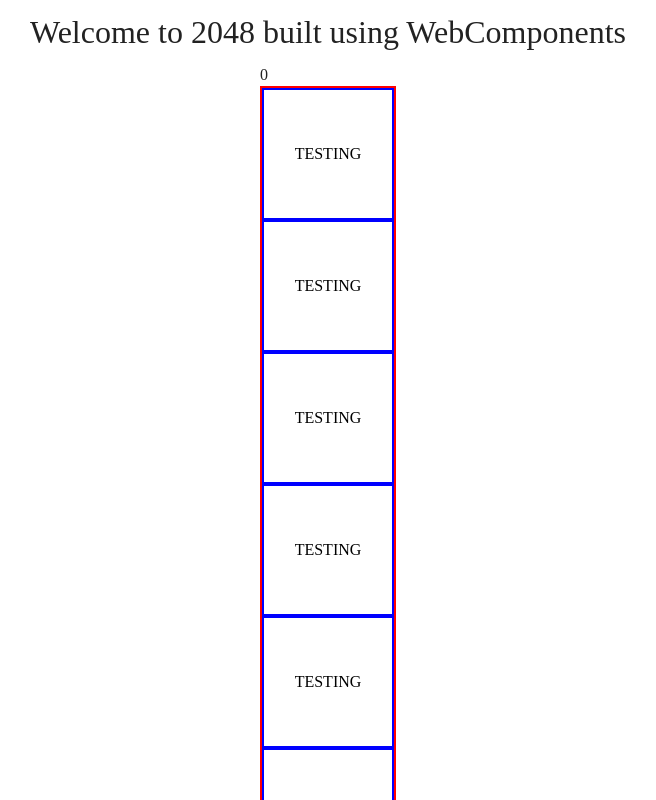
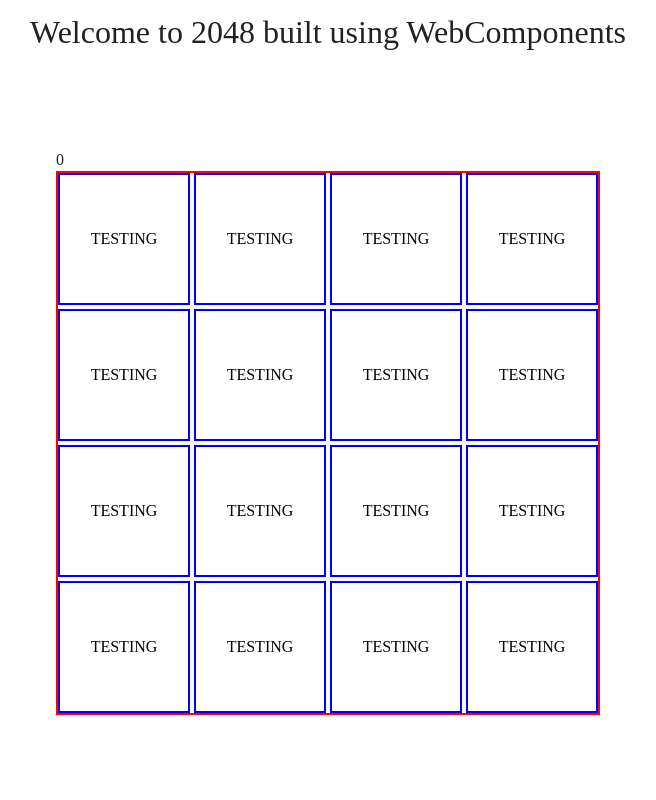
Before and after one commit to johannesrave/wc-2048, a website built with Parcel: page src/index.html in a window 1280 px wide. Shown: the top 800 px of the page, without its empty margins (312-968 px from the left). Built offline with nearby package versions, Linux system fonts and the light colour scheme.

Commit message:
working board

```diff
--- a/css/custom.css
+++ b/css/custom.css
@@ -14,8 +14,3 @@ header {
   height: 4rem;
   font-size: 2rem;
 }
-
-
-game-board {
-  display: block;
-}
--- a/src/ts/main.ts
+++ b/src/ts/main.ts
@@ -95,23 +95,18 @@ class GameRow extends HTMLElement {
 
   constructor() {
     super();
+    const template = document.createElement('template');
 
-
-    // const style = document.createElement('style');
-    //
-    // style.innerHTML = `
-    // :host {
-    //   all: initial;
-    //   display: block;
-    //   contain: content;
-    //   display: grid;
-    //   background-color: red;
-    //   width: 30px;
-    //   height: 30px;
-    // }`;
-
-    // this.appendChild(style);
-    // this.attachShadow({mode: 'open'}).appendChild(style);
+    template.innerHTML = `
+      <slot></slot>
+      <style>
+      :host {
+        display: contents;
+      }
+      </style>
+    `
+    const shadow = this.attachShadow({mode: 'open'});
+    shadow.appendChild(template.content);
   }
 }
 
@@ -123,24 +118,28 @@ class GameBoard extends HTMLElement {
   constructor() {
     super();
 
-    const shadow = this.attachShadow({mode: 'open'});
-    const style = document.createElement('style');
-
-    style.innerHTML = `
-    :host {
-      all: initial;
-      display: grid;
-      contain: content;
-      gap: 4px;
-      border: solid 2px red;
-    }`;
-
-    shadow.appendChild(style);
-
     const rowsAttribute = this.getAttribute('rows') ?? '4';
     this.rows = parseInt(rowsAttribute);
     const columnsAttribute = this.getAttribute('rows') ?? '4';
     this.columns = parseInt(columnsAttribute);
+
+    const shadow = this.attachShadow({mode: 'open'});
+    const template = document.createElement('template');
+
+    template.innerHTML = `
+      <slot></slot>
+      <style>
+        :host {
+          all: initial;
+          display: grid;
+          grid-template-columns: repeat(${this.columns}, 1fr);
+          contain: content;
+          gap: 4px;
+          border: solid 2px red;
+        }
+      </style>`;
+
+    shadow.appendChild(template.content);
 
 
     for (let i = 0; i < this.rows; i++) {
@@ -155,7 +154,7 @@ class GameBoard extends HTMLElement {
     }
   }
 
-  connectedCallback(){
+  connectedCallback() {
     console.log("game-board connected")
   }
 
```
